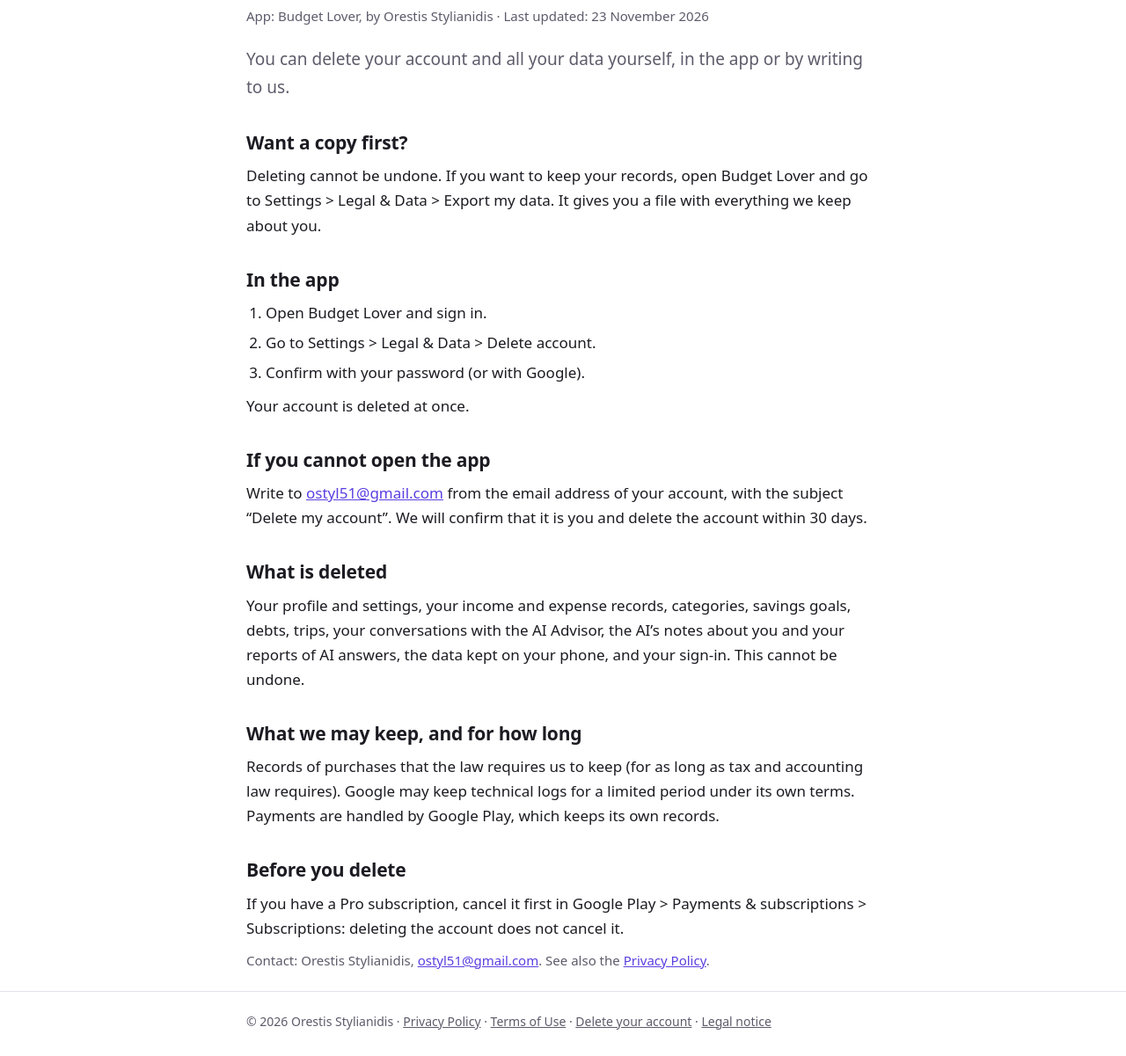
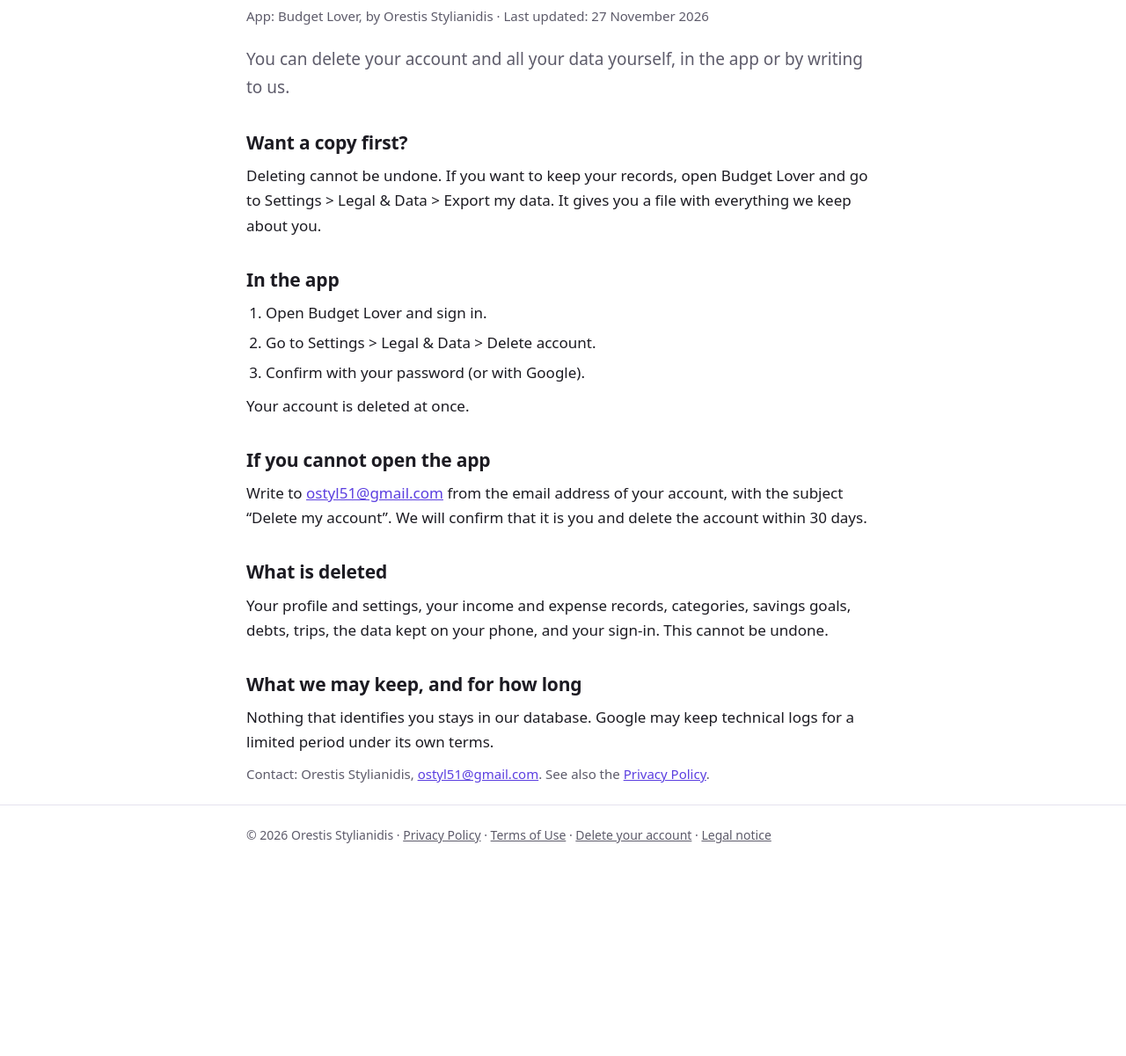
Before and after one commit to ostyl51/budget-lover-legal, a plain HTML site: page delete-account.html in a window 1280 px wide. Shown: the part 99-1300 px from the top of the page at 88% size. After the commit the page ends 1100 px from the top, so only its background shows below. Drawn offline with Linux system fonts and the light colour scheme.

Commit message:
Update delete-account.html

```diff
--- a/delete-account.html
+++ b/delete-account.html
@@ -19,7 +19,7 @@
 </div></header>
 <main class="wrap">
   <h1>Delete your Budget Lover account</h1>
-  <p class="meta">App: Budget Lover, by Orestis Stylianidis &middot; Last updated: 23 November 2026</p>
+  <p class="meta">App: Budget Lover, by Orestis Stylianidis &middot; Last updated: 27 November 2026</p>
   <p class="lead">You can delete your account and all your data yourself, in the app or by writing to us.</p>
 
   <h2>Want a copy first?</h2>
@@ -37,13 +37,10 @@
   <p>Write to <a href="mailto:ostyl51@gmail.com?subject=Delete%20my%20account">ostyl51@gmail.com</a> from the email address of your account, with the subject &ldquo;Delete my account&rdquo;. We will confirm that it is you and delete the account within 30 days.</p>
 
   <h2>What is deleted</h2>
-  <p>Your profile and settings, your income and expense records, categories, savings goals, debts, trips, your conversations with the AI Advisor, the AI&rsquo;s notes about you and your reports of AI answers, the data kept on your phone, and your sign-in. This cannot be undone.</p>
+  <p>Your profile and settings, your income and expense records, categories, savings goals, debts, trips, the data kept on your phone, and your sign-in. This cannot be undone.</p>
 
   <h2>What we may keep, and for how long</h2>
-  <p>Records of purchases that the law requires us to keep (for as long as tax and accounting law requires). Google may keep technical logs for a limited period under its own terms. Payments are handled by Google Play, which keeps its own records.</p>
-
-  <h2>Before you delete</h2>
-  <p>If you have a Pro subscription, cancel it first in Google Play &gt; Payments &amp; subscriptions &gt; Subscriptions: deleting the account does not cancel it.</p>
+  <p>Nothing that identifies you stays in our database. Google may keep technical logs for a limited period under its own terms.</p>
 
   <p class="meta">Contact: Orestis Stylianidis, <a href="mailto:ostyl51@gmail.com">ostyl51@gmail.com</a>. See also the <a href="privacy.html">Privacy Policy</a>.</p>
 </main>
```
